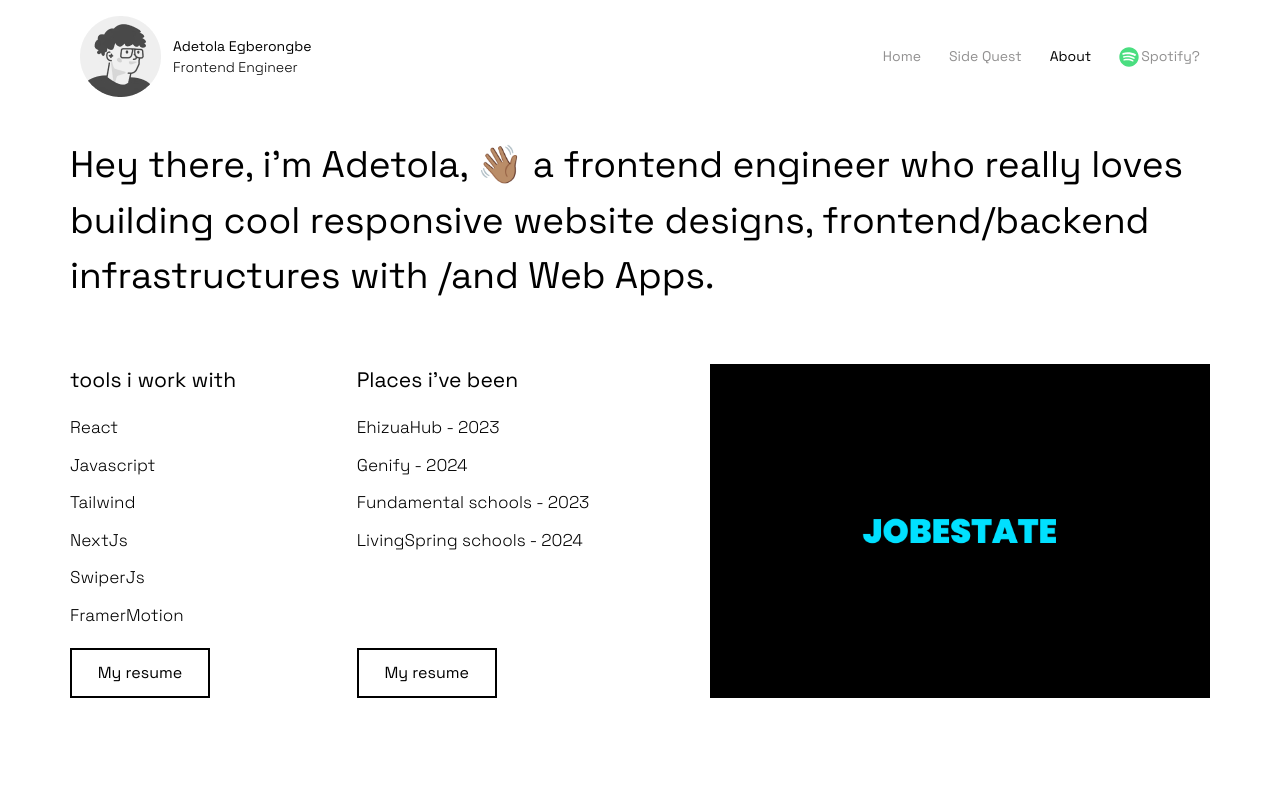
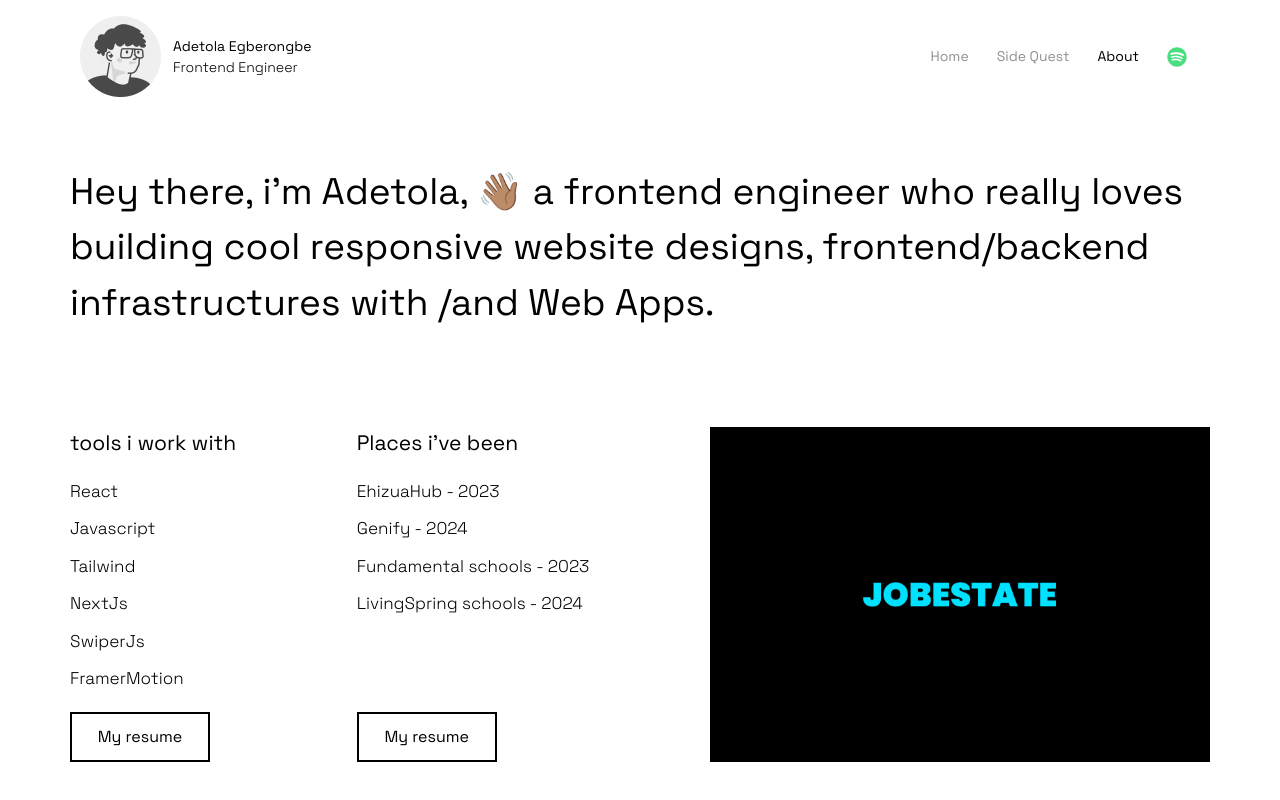
Before and after one commit to tolzzyyy/myportfolio, a React (Create React App) app: page /about in a window 1280 px wide. Built offline with nearby package versions, Linux system fonts and the light colour scheme; no server answers.

Commit message:
we still dey push

```diff
--- a/src/Components/About.jsx
+++ b/src/Components/About.jsx
@@ -27,7 +27,7 @@ const About = () => {
       className="py-6 flex w-full items-center flex-col px-5 md:px-[70px]"
       exit="exit"
     >
-      <div className="flex items-center justify-end">
+      <div className="flex xl:h-[220px] items-center justify-end">
         <motion.h1
           variants={fadeIn("up", 0.5)}
           className="w-full text-[20px] md:tracking-[0px] md:text-[37px] font-[400] "
@@ -35,14 +35,15 @@ const About = () => {
           whileInView={"show"}
           viewport={{ once: true, amount: 0.2 }}
         >
-          Hey there, i'm Adetola, 👋🏽  a frontend engineer who really loves
-          building cool responsive website designs, frontend/backend infrastructures with    {"/and "}
-           <span className="">Web Apps. </span>
+          Hey there, i'm Adetola, 👋🏽 a frontend engineer who really loves
+          building cool responsive website designs, frontend/backend
+          infrastructures with {"/and "}
+          <span className="">Web Apps. </span>
         </motion.h1>
       </div>
 
       <div className="flex flex-col-reverse md:flex-row w-full h-full justify-end">
-        <div className="w-full mt-[60px] h-full flex flex-col-reverse lg:flex-row gap-10 justify-between">
+        <div className="w-full mt-[70px] h-full flex flex-col-reverse lg:flex-row gap-10 justify-between">
           <div className="h-full flex flex-col justify-between">
             <div>
               <h1 className="text-[21px] font-[400]">tools i work with</h1>
@@ -80,7 +81,11 @@ const About = () => {
           </div>
 
           <div>
-            <img src={omo} className="h-full object-cover w-full lg:w-[500px]" alt="" />
+            <img
+              src={omo}
+              className="h-full object-cover w-full lg:w-[500px]"
+              alt=""
+            />
           </div>
         </div>
       </div>
--- a/src/Components/Spotify.jsx
+++ b/src/Components/Spotify.jsx
@@ -1,31 +1,36 @@
-import React, { useEffect, useState } from 'react';
-import querystring from 'querystring';
-import { Buffer } from 'buffer';
-import { AiOutlinePauseCircle } from 'react-icons/ai';
-import { BiErrorCircle } from 'react-icons/bi';
-import { HiOutlineStatusOffline } from 'react-icons/hi';
-import { motion } from 'framer-motion';
-
+import React, { useEffect, useState } from "react";
+import querystring from "querystring";
+import { Buffer } from "buffer";
+import { AiOutlinePauseCircle } from "react-icons/ai";
+import { BiErrorCircle } from "react-icons/bi";
+import { HiOutlineStatusOffline } from "react-icons/hi";
+import { motion } from "framer-motion";
 
 // Spotify API and Endpoints
-const NOW_PLAYING_ENDPOINT = 'https://api.spotify.com/v1/me/player/currently-playing';
-const TOKEN_ENDPOINT = 'https://accounts.spotify.com/api/token';
-const client_id = '50daf3bba757450a934e7b75f0b61e82';
-const client_secret = 'e7cbb12adbe240c2997ff9c9cd06d99e';
-const refresh_token = 'AQD5WSUkUwTXtw3GhqWE_9XiVV_EZ35MJd-wwiY-bL7bJ9MalXSct6CBbxN9uPO3sK-8q3PX6qHpbeZpQ1meEssMibvWzLtsLA8A7lpfewsk-2MMdOadanOgl0CXEzrsKEw';
+const NOW_PLAYING_ENDPOINT =
+  "https://api.spotify.com/v1/me/player/currently-playing";
+const TOKEN_ENDPOINT = "https://accounts.spotify.com/api/token";
+const client_id = "50daf3bba757450a934e7b75f0b61e82";
+const client_secret = "e7cbb12adbe240c2997ff9c9cd06d99e";
+const refresh_token =
+  "AQD5WSUkUwTXtw3GhqWE_9XiVV_EZ35MJd-wwiY-bL7bJ9MalXSct6CBbxN9uPO3sK-8q3PX6qHpbeZpQ1meEssMibvWzLtsLA8A7lpfewsk-2MMdOadanOgl0CXEzrsKEw";
 
 // Function to generate an access token
-export const getAccessToken = async (client_id, client_secret, refresh_token) => {
-    const basic = Buffer.from(`${client_id}:${client_secret}`).toString('base64');
+export const getAccessToken = async (
+  client_id,
+  client_secret,
+  refresh_token
+) => {
+  const basic = Buffer.from(`${client_id}:${client_secret}`).toString("base64");
 
   const response = await fetch(TOKEN_ENDPOINT, {
-        method: 'POST',
+    method: "POST",
     headers: {
       Authorization: `Basic ${basic}`,
-            'Content-Type': 'application/x-www-form-urlencoded',
+      "Content-Type": "application/x-www-form-urlencoded",
     },
     body: querystring.stringify({
-            grant_type: 'refresh_token',
+      grant_type: "refresh_token",
       refresh_token,
     }),
   });
@@ -36,7 +41,11 @@ export const getAccessToken = async (client_id, client_secret, refresh_token) =>
 // Fetch the currently playing song
 export const getNowPlaying = async () => {
   try {
-        const { access_token } = await getAccessToken(client_id, client_secret, refresh_token);
+    const { access_token } = await getAccessToken(
+      client_id,
+      client_secret,
+      refresh_token
+    );
 
     const response = await fetch(NOW_PLAYING_ENDPOINT, {
       headers: {
@@ -45,14 +54,14 @@ export const getNowPlaying = async () => {
     });
 
     if (response.status > 400) {
-            throw new Error('Unable to Fetch Song');
+      throw new Error("Unable to Fetch Song");
     } else if (response.status === 204) {
-            throw new Error('Currently Not Playing');
+      throw new Error("Currently Not Playing");
     }
 
     const song = await response.json();
     const albumImageUrl = song.item.album.images[0].url;
-        const artist = song.item.artists.map((artist) => artist.name).join(', ');
+    const artist = song.item.artists.map((artist) => artist.name).join(", ");
     const isPlaying = song.is_playing;
     const songUrl = song.item.external_urls.spotify;
     const title = song.item.name;
@@ -68,10 +77,10 @@ export const getNowPlaying = async () => {
       title,
       timePlayed,
       timeTotal,
-            artistUrl
+      artistUrl,
     };
   } catch (error) {
-        console.error('Error fetching currently playing song: ', error);
+    console.error("Error fetching currently playing song: ", error);
     return error.message.toString();
   }
 };
@@ -81,7 +90,6 @@ const SpotifySoundBar = () => {
     duration: 1,
     repeat: Infinity,
     ease: "easeInOut",
-
   };
 
   return (
@@ -134,14 +142,17 @@ const Spotify = () => {
     }, 1000);
   }, []);
 
-    let playerState = '';
-    let secondsPlayed = 0, minutesPlayed = 0, secondsTotal = 0, minutesTotal = 0;
-    let albumImageUrl = '';
-    let title = '';
-    let artist = '';
+  let playerState = "";
+  let secondsPlayed = 0,
+    minutesPlayed = 0,
+    secondsTotal = 0,
+    minutesTotal = 0;
+  let albumImageUrl = "";
+  let title = "";
+  let artist = "";
 
   if (nowPlaying != null && nowPlaying.title) {
-        nowPlaying.isPlaying ? playerState = 'PLAY' : playerState = 'PAUSE';
+    nowPlaying.isPlaying ? (playerState = "PLAY") : (playerState = "PAUSE");
 
     secondsPlayed = Math.floor(nowPlaying.timePlayed / 1000);
     minutesPlayed = Math.floor(secondsPlayed / 60);
@@ -154,43 +165,86 @@ const Spotify = () => {
     albumImageUrl = nowPlaying.albumImageUrl;
     title = nowPlaying.title;
     artist = nowPlaying.artist;
-    } else if (nowPlaying === 'Currently Not Playing') {
-        playerState = 'OFFLINE';
-        title = 'User is';
-        artist = 'currently Offline';
+  } else if (nowPlaying === "Currently Not Playing") {
+    playerState = "OFFLINE";
+    title = "Not Playing";
+    // artist = 'currently Offline';
   } else {
-        title = 'loading....';
-        artist = '';
+    title = "";
+    artist = "";
   }
 
   const pad = (n) => {
-        return (n < 10) ? ("0" + n) : n;
+    return n < 10 ? "0" + n : n;
   };
 
   return (
-        <a style={{ textDecoration: 'none', color: 'black' }} href={playerState === 'PLAY' || playerState === 'PAUSE' ? nowPlaying.songUrl : ''}>
-            <div className="nowPlayingCard flex flex-row items-center bg-gray-100 py-2 px-5 rounded-lg shadow-lg max-w-[450px] mx-auto">
-                <div className="nowPlayingImage flex-shrink-0">
-                    {playerState === 'PLAY' || playerState === 'PAUSE' ? <a href={nowPlaying.songUrl}><img className="w-[100px] h-[100px] rounded-md" src={albumImageUrl} alt="Album" /></a> : ''}
+    <a
+      style={{ textDecoration: "none", color: "black" }}
+      href={
+        playerState === "PLAY" || playerState === "PAUSE"
+          ? nowPlaying.songUrl
+          : ""
+      }
+    >
+      <div className="flex ml-[6px] gap-[5px] items-center">
+        <div className="nowPlayingImage ">
+          {playerState === "PLAY" || playerState === "PAUSE" ? (
+            <a href={nowPlaying.songUrl}>
+              <img
+                className="w-[11px] h-[11px] rounded-[1px]"
+                src={albumImageUrl}
+                alt="Album"
+              />
+            </a>
+          ) : (
+            ""
+          )}
         </div>
-                <div id="nowPlayingDetails" className="ml-4 py-4 flex-1">
+        <div id="nowPlayingDetails" className=" flex text-left flex-col py-2   ">
           <div
-  className={`nowPlayingTitle text-[15px] font-bold overflow-hidden ${
-    title.length > 25 ? 'marquee-container' : 'truncate'
+            className={`nowPlayingTitle text-[8px] font-bold leading-tight overflow-hidden ${
+              title.length > 25 ? "marquee-container" : "truncate"
             }`}
           >
-                        {playerState === 'PLAY' || playerState === 'PAUSE' ? <a className="text-black hover:text-blue-500" href={nowPlaying.songUrl}>{title}</a> : title}
+            {playerState === "PLAY" || playerState === "PAUSE" ? (
+              <a
+                className="text-black pt-2 hover:text-blue-500"
+                href={nowPlaying.songUrl}
+              >
+                {title}
+              </a>
+            ) : (
+              title
+            )}
           </div>
-                    <div className="nowPlayingArtist text-[12px] pt-2 text-gray-600">
-                        {playerState === 'PLAY' || playerState === 'PAUSE' ? <a className="text-gray-600 hover:text-blue-500" href={nowPlaying.artistUrl}>{artist}</a> : artist}
+          <div className="nowPlayingArtist text-[6px]   text-gray-600">
+            {playerState === "PLAY" || playerState === "PAUSE" ? (
+              <a
+                className="text-gray-600 pb-2 hover:text-blue-500"
+                href={nowPlaying.artistUrl}
+              >
+                {artist}
+              </a>
+            ) : (
+              artist
+            )}
           </div>
-                    <div className="nowPlayingTime text-sm text-gray-500">
+          {/* <div className="nowPlayingTime text-sm text-gray-500">
                         {pad(minutesPlayed)}:{pad(secondsPlayed)} / {pad(minutesTotal)}:{pad(secondsTotal)}
+                    </div> */}
         </div>
-                </div>
-                <div className="nowPlayingState ">
-                    {playerState === 'PLAY' ? <SpotifySoundBar /> : playerState === 'PAUSE' ? <AiOutlinePauseCircle size={40} /> : playerState === 'OFFLINE' ? <HiOutlineStatusOffline size={40} /> : <BiErrorCircle size={40} />}
-                </div>
+        {/* <div className="nowPlayingState ">
+          {playerState === "PLAY" ? (
+            <SpotifySoundBar />
+          ) : playerState === "PAUSE" ? (
+            <AiOutlinePauseCircle size={40} />
+          ) : playerState === "OFFLINE" ? (
+            <HiOutlineStatusOffline size={40} />
+          ) : (
+            <BiErrorCircle size={40} />
+          )}
+        </div> */}
       </div>
     </a>
   );
--- a/src/Components/TopNav.jsx
+++ b/src/Components/TopNav.jsx
@@ -3,6 +3,7 @@ import { NavLink } from "react-router-dom";
 import { FaSpotify } from "react-icons/fa6";
 import memoji from "../Assets/Memoji.png";
 import { motion } from "framer-motion";
+import Spotify from "./Spotify";
 
 const TopNav = () => {
   return (
@@ -20,8 +21,8 @@ const TopNav = () => {
             <p className="text-[14px] font-thin">Frontend Engineer</p>
           </div>
         </div>
-        <div className="hidden md:flex">
-          <ul className="text-[14px] font-medium flex gap-7">
+        <div className="hidden md:flex items-center">
+          <ul className="text-[14px] font-medium flex items-center gap-7">
             <NavLink
               to="/"
               className={({ isActive }) =>
@@ -54,7 +55,7 @@ const TopNav = () => {
             </NavLink>
             <li className="flex items-center text-[#929191] gap-[2px]">
               {" "}
-              <FaSpotify className="text-green-400" size={20} /> Spotify?
+              <FaSpotify className="text-green-400" size={20} /> <Spotify/>
             </li>
           </ul>
         </div>
--- a/src/index.css
+++ b/src/index.css
@@ -15,40 +15,40 @@
 
 
 
-@keyframes marquee {
+/* @keyframes marquee {
   0% {
-    transform: translateX(100%); /* Start at the right */
+    transform: translateX(100%);
   }
   100% {
-    transform: translateX(-100%); /* Move to the left */
+    transform: translateX(-100%);
   }
 }
 
 .marquee-container {
   display: inline-block;
   position: relative;
-  white-space: nowrap; /* Prevents the text from wrapping */
-  overflow: hidden; /* Hides the text overflow */
+  white-space: nowrap;
+  overflow: hidden;
   width: 100px;
 }
 
 .marquee-container::after {
-  content: ''; /* To hide the overflow smoothly */
+  content: '';
   position: absolute;
   top: 0;
   right: 0;
-  width: 10px; /* Adjust width for fade-out */
+  width: 10px;
   height: 100%;
-  background: linear-gradient(to right, transparent, white); /* Gradient to fade out the text */
+  background: linear-gradient(to right, transparent, white);
 }
 
 .marquee-container > * {
   display: inline-block;
-  animation: marquee 7s linear infinite; /* Adjust the duration as needed */
+  animation: marquee 7s linear infinite;
 }
 
 .truncate {
   white-space: nowrap;
   overflow: hidden;
-  text-overflow: ellipsis; /* Shortens long text with an ellipsis */
-}
+  text-overflow: ellipsis;
+} */
```
Lines whose indentation alone changed are shown as unchanged.
